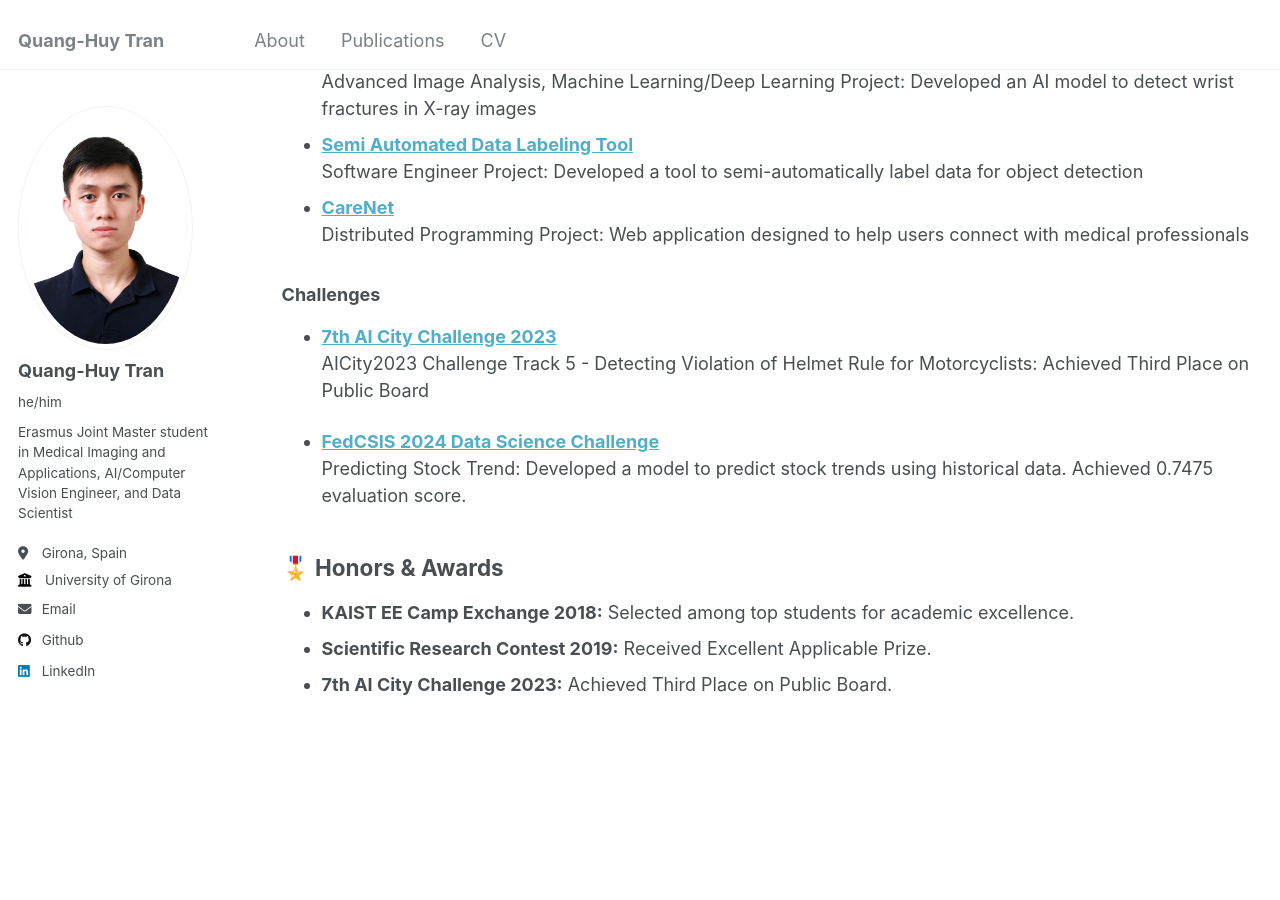
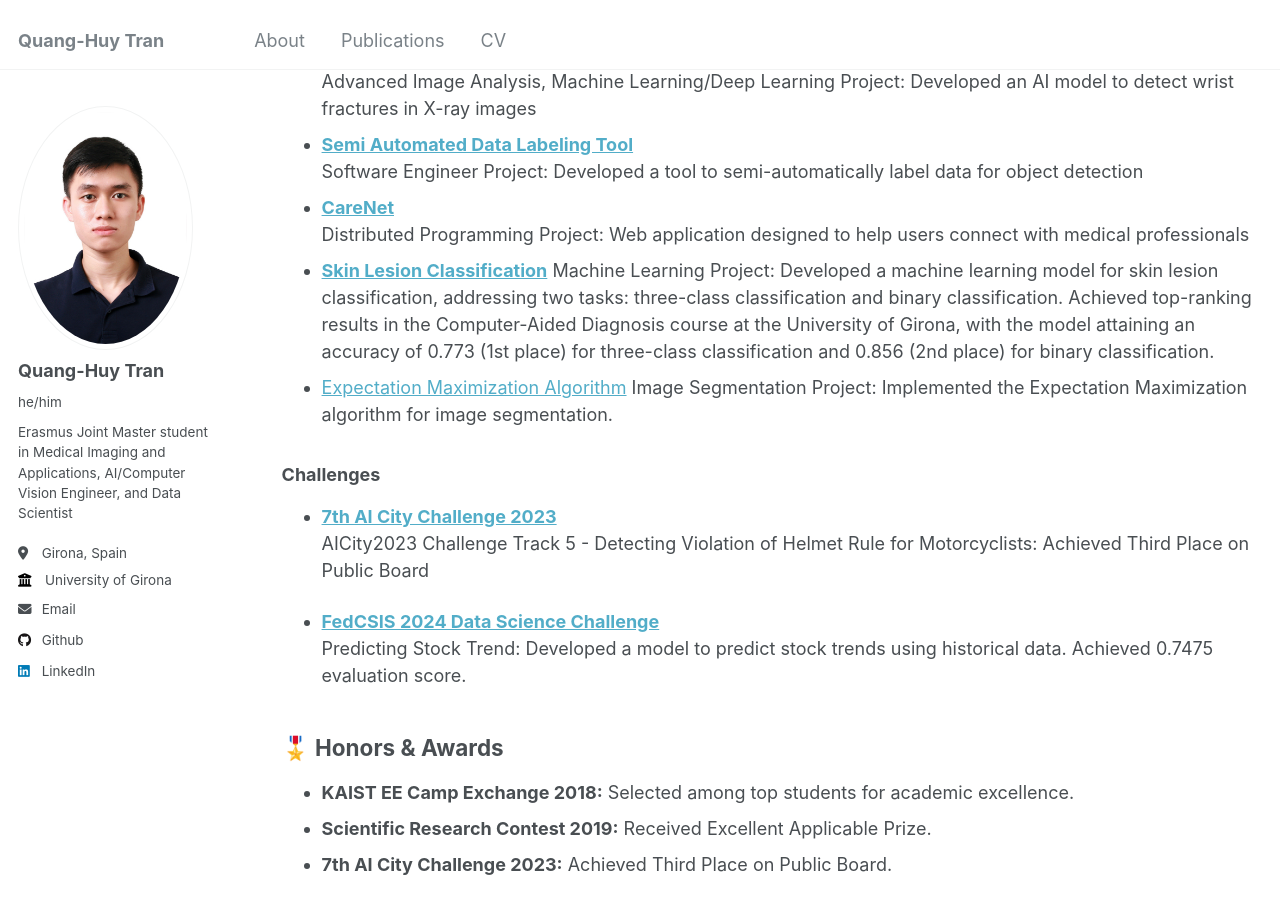
Before and after one commit to huytrnq/huytrnq.github.io, a Jekyll site: the page built from _pages/cv.md, in a window 1280 px wide and 900 px high, scrolled down 2428 px. Built offline with Jekyll 4.4.1, drawn with Linux system fonts in a browser that asks for light colours.

Commit message:
Update CV

```diff
--- a/_pages/cv.md
+++ b/_pages/cv.md
@@ -99,6 +99,10 @@ _Ha Noi University of Science and Technology_
   Software Engineer Project: Developed a tool to semi-automatically label data for object detection
 - [**CareNet**](https://github.com/huytrnq/CareNet)
   Distributed Programming Project: Web application designed to help users connect with medical professionals
+- [**Skin Lesion Classification**](https://github.com/huytrnq/Skin-Lesion-Classification)
+  Machine Learning Project: Developed a machine learning model for skin lesion classification, addressing two tasks: three-class classification and binary classification. Achieved top-ranking results in the Computer-Aided Diagnosis course at the University of Girona, with the model attaining an accuracy of 0.773 (1st place) for three-class classification and 0.856 (2nd place) for binary classification.
+- [Expectation Maximization Algorithm](https://github.com/huytrnq/ExpectationMaximization)
+  Image Segmentation Project: Implemented the Expectation Maximization algorithm for image segmentation.
 
 ### Challenges
 - [**7th AI City Challenge 2023**](https://github.com/huytrnq/AI-City-Challenge-2023)
```
